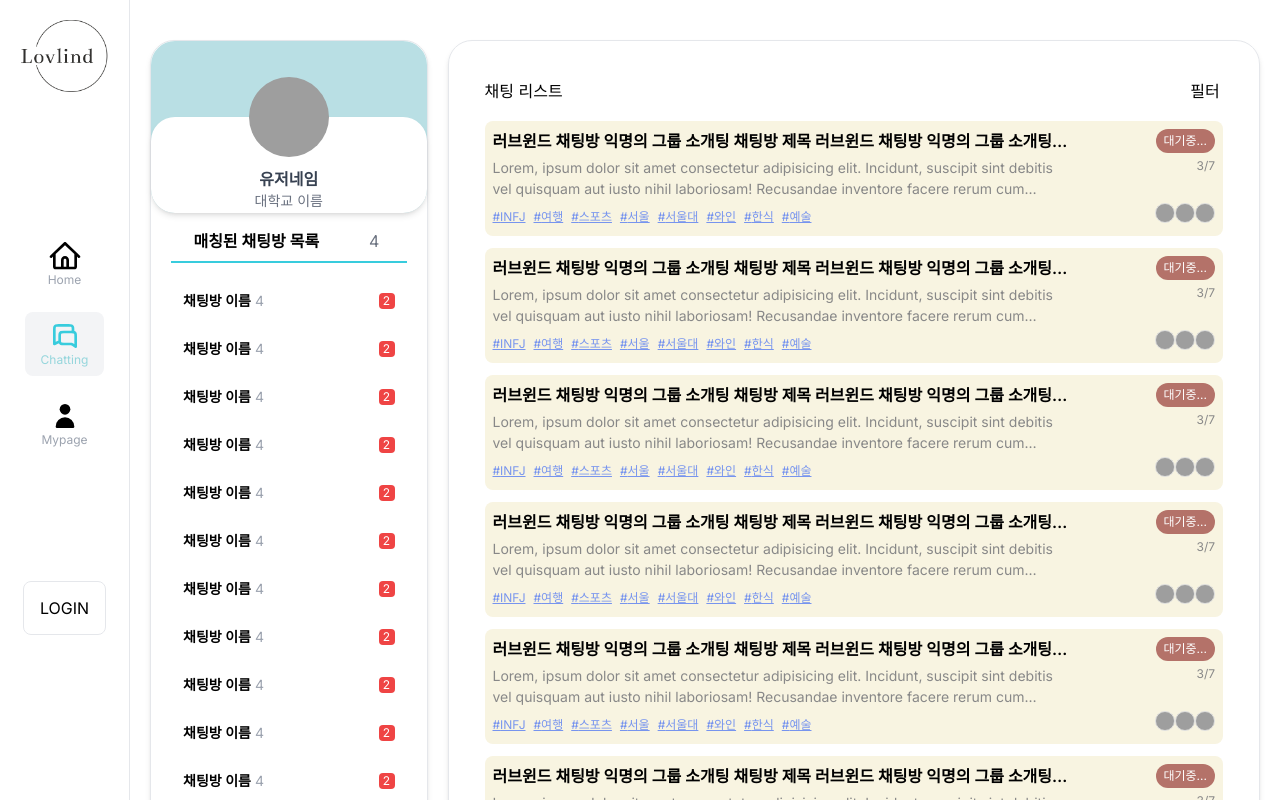
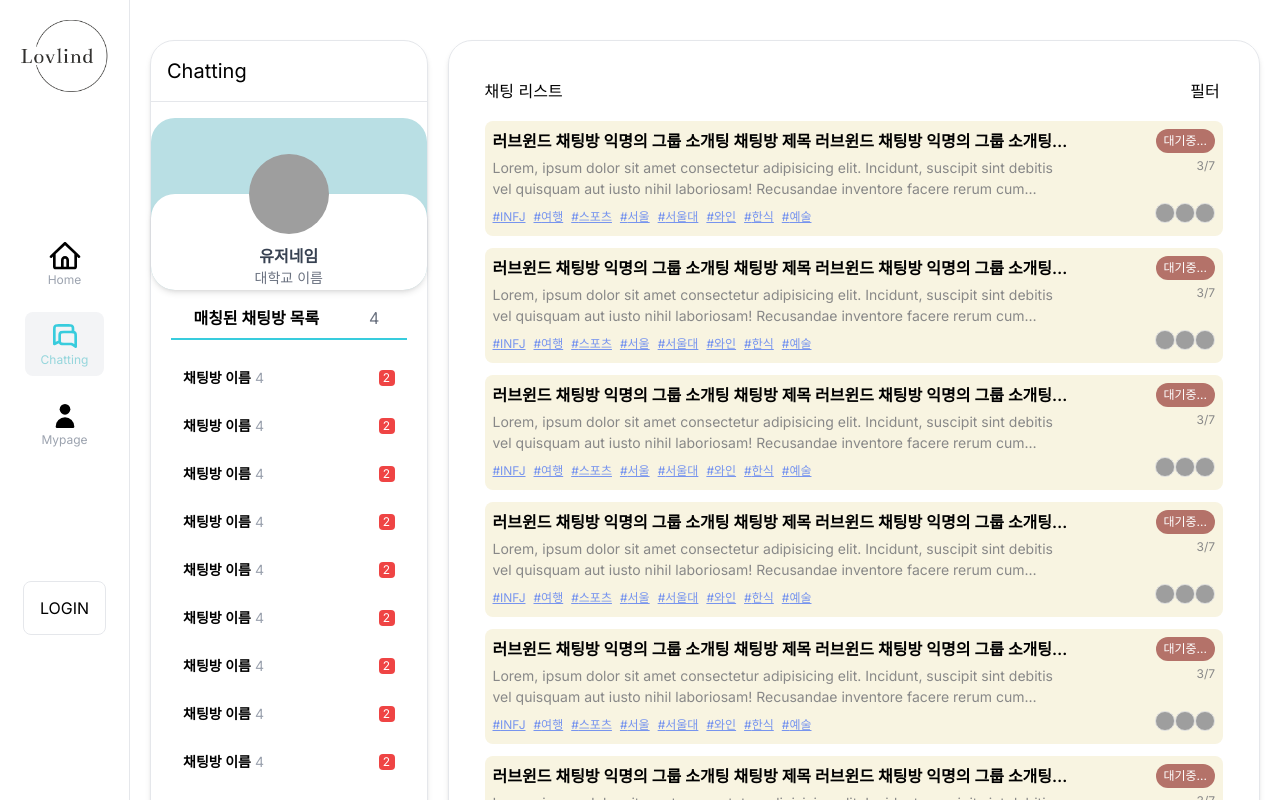
Before and after one commit to Lovilind/web-client-chat, a Next.js app: page /chat in a window 1280 px wide. Shown: the top 800 px of the page. Built offline with nearby package versions, Linux system fonts and the light colour scheme; grey boxes are pictures that could not be loaded.

Commit message:
feat: ThreeColumnContainer 이름변경, 페이지 타이틀 추가

```diff
--- a/app/(nav)/chat/layout.tsx
+++ b/app/(nav)/chat/layout.tsx
@@ -1,11 +1,12 @@
-import ThreeColumnLayout from '@/components/layout/ThreeColumnLayout';
+import ThreeColumnContainer from '@/components/layout/ThreeColumnContainer';
 import MyChatList from '../../../components/chat/ChatList/MyChatList';
 import AvatarBox from '@/components/mypage/AvatarBox';
 
 export default function layout({ children }: { children: React.ReactNode }) {
   return (
     <div>
-      <ThreeColumnLayout
+      <ThreeColumnContainer
+        pageTitleText={'Chatting'}
         firstBoxChildren={
           <>
             <AvatarBox />
@@ -14,7 +15,7 @@ export default function layout({ children }: { children: React.ReactNode }) {
         }
       >
         {children}
-      </ThreeColumnLayout>
+      </ThreeColumnContainer>
     </div>
   );
 }
--- a/app/(nav)/mypage/layout.tsx
+++ b/app/(nav)/mypage/layout.tsx
@@ -1,4 +1,4 @@
-import ThreeColumnLayout from '@/components/layout/ThreeColumnLayout';
+import ThreeColumnContainer from '@/components/layout/ThreeColumnContainer';
 import AvatarBox from '@/components/mypage/AvatarBox';
 import MyPageSidebar from '@/components/mypage/MyPageSidebar';
 
@@ -8,7 +8,8 @@ interface MyPageLayoutProps {
 
 const MyPageLayout = ({ children }: MyPageLayoutProps) => {
   return (
-    <ThreeColumnLayout
+    <ThreeColumnContainer
+      pageTitleText="My page"
       firstBoxChildren={
         <>
           <AvatarBox />
@@ -17,7 +18,7 @@ const MyPageLayout = ({ children }: MyPageLayoutProps) => {
       }
     >
       {children}
-    </ThreeColumnLayout>
+    </ThreeColumnContainer>
   );
 };
 
--- /dev/null
+++ b/components/layout/ThreeColumnContainer.tsx
@@ -0,0 +1,29 @@
+interface ThreeColumnContainerProps {
+  pageTitleText: string;
+  firstBoxChildren: React.ReactNode;
+  children: React.ReactNode;
+}
+
+const ThreeColumnContainer = ({
+  pageTitleText,
+  firstBoxChildren,
+  children: mainBoxChildren,
+}: ThreeColumnContainerProps) => {
+  return (
+    <div className="flex min-h-screen flex-col gap-5 px-5 py-5 lg:flex-row lg:py-10">
+      <section className="rounded-3xl border shadow-md lg:w-[25%]">
+        <h1 className="bold mb-4 border-b px-4 py-4 text-xl">
+          {pageTitleText}
+        </h1>
+        <div className="flex h-full flex-col gap-1">{firstBoxChildren}</div>
+      </section>
+      <section className="flex-1">
+        <div className="min-h-full rounded-3xl border p-5 shadow-md">
+          {mainBoxChildren}
+        </div>
+      </section>
+    </div>
+  );
+};
+
+export default ThreeColumnContainer;
--- a/components/layout/ThreeColumnLayout.tsx
+++ /dev/null
@@ -1,26 +0,0 @@
-interface ThreeColumnLayoutProps {
-  firstBoxChildren: React.ReactNode;
-  children: React.ReactNode;
-}
-
-const ThreeColumnLayout = ({
-  firstBoxChildren,
-  children: mainBoxChildren,
-}: ThreeColumnLayoutProps) => {
-  return (
-    <div className="flex min-h-screen flex-col gap-5 px-5 py-5 lg:flex-row lg:py-10">
-      <section className="lg:w-[25%]">
-        <div className="flex h-full flex-col gap-1 rounded-3xl border shadow-md">
-          {firstBoxChildren}
-        </div>
-      </section>
-      <section className="flex-1">
-        <div className="min-h-full rounded-3xl border p-5 shadow-md">
-          {mainBoxChildren}
-        </div>
-      </section>
-    </div>
-  );
-};
-
-export default ThreeColumnLayout;
```
